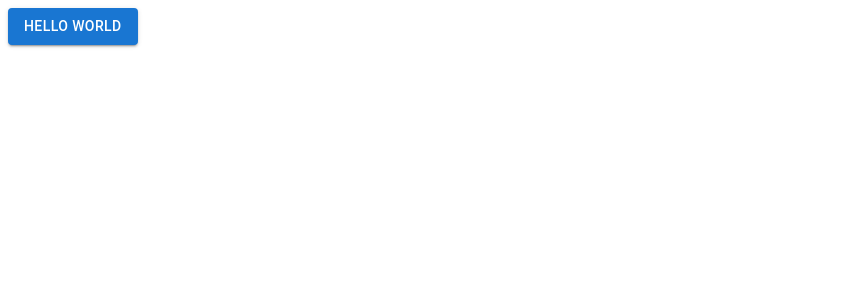
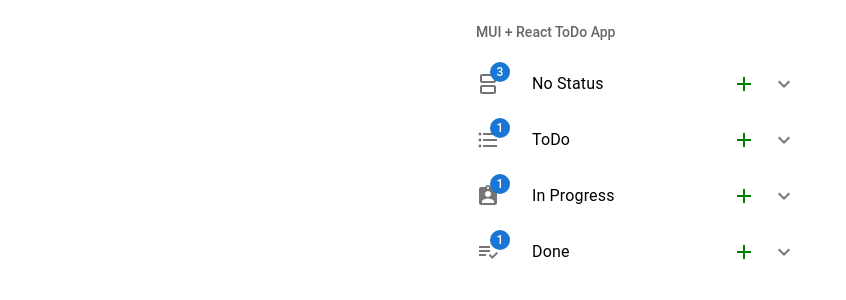
Before and after one commit to ryota-k0827/mui-react-todo-app, a React (Vite) app: page / in a window 1280 px wide. Shown: the top 300 px of the page, without its empty margins (0-846 px from the left). Built offline with nearby package versions, Linux system fonts and the light colour scheme.

Commit message:
feature: 6割完成

```diff
--- a/cspell.json
+++ b/cspell.json
@@ -12,6 +12,7 @@
     "githubusercontent",
     "mkdirp",
     "roboto",
+    "Splitscreen",
     "streetsidesoftware",
     "tsmerge",
     "Viewports",
--- a/package.json
+++ b/package.json
@@ -23,8 +23,12 @@
     "@fontsource/roboto": "^5.0.2",
     "@mui/icons-material": "^5.11.16",
     "@mui/material": "^5.13.1",
+    "localforage": "^1.10.0",
+    "match-sorter": "^6.3.1",
     "react": "^18.2.0",
-    "react-dom": "^18.2.0"
+    "react-dom": "^18.2.0",
+    "react-router-dom": "^6.11.2",
+    "sort-by": "^1.2.0"
   },
   "devDependencies": {
     "@commitlint/cli": "^17.6.3",
--- a/src/App.tsx
+++ b/src/App.tsx
@@ -1,3 +1,3 @@
-import Button from '@mui/material/Button'
+import { Router } from '~/router/Router'
 
-export const App = () => <Button variant="contained">Hello World</Button>
+export const App = () => <Router />
--- /dev/null
+++ b/src/components/molecules/NestedListItem/index.tsx
@@ -0,0 +1,42 @@
+import { ExpandLess, ExpandMore } from '@mui/icons-material'
+import AddIcon from '@mui/icons-material/Add'
+import { Badge, Collapse, IconButton, ListItem, ListItemIcon, ListItemText } from '@mui/material'
+import { ReactNode, useState } from 'react'
+
+interface NestedListItemProps {
+  primary: string
+  icon: ReactNode
+  count: number
+  handleClickAdd: () => void
+  children: ReactNode
+}
+
+export const NestedListItem = ({ primary, icon, count, handleClickAdd, children }: NestedListItemProps) => {
+  const [open, setOpen] = useState(false)
+
+  const handleClick = () => {
+    setOpen(!open)
+  }
+
+  return (
+    <>
+      <ListItem>
+        <ListItemIcon>
+          <Badge badgeContent={count} color="primary">
+            {icon}
+          </Badge>
+        </ListItemIcon>
+        <ListItemText primary={primary} />
+        <IconButton onClick={handleClickAdd} aria-label="add">
+          <AddIcon sx={{ color: 'green' }} />
+        </IconButton>
+        <IconButton onClick={handleClick} aria-label="expand">
+          {open ? <ExpandLess /> : <ExpandMore />}
+        </IconButton>
+      </ListItem>
+      <Collapse in={open} timeout="auto" unmountOnExit>
+        {children}
+      </Collapse>
+    </>
+  )
+}
--- /dev/null
+++ b/src/components/molecules/PrimaryListItem/index.tsx
@@ -0,0 +1,57 @@
+import AssignmentIcon from '@mui/icons-material/Assignment'
+import DeleteForeverIcon from '@mui/icons-material/DeleteForever'
+import ModeEditIcon from '@mui/icons-material/ModeEdit'
+import SaveIcon from '@mui/icons-material/Save'
+import { IconButton, List, ListItem, ListItemIcon, ListItemText, TextField } from '@mui/material'
+import { useState } from 'react'
+
+interface PrimaryListItemProps {
+  primary: string
+  handleClickSave: (primary: string) => void
+  handleClickDelete: () => void
+}
+
+export const PrimaryListItem = ({ primary, handleClickSave, handleClickDelete }: PrimaryListItemProps) => {
+  const [edit, setEdit] = useState(false)
+  const [editPrimary, setEditPrimary] = useState(primary)
+
+  const onClickSave = () => {
+    handleClickSave(editPrimary)
+    setEdit(false)
+  }
+
+  return (
+    <List component="div" disablePadding>
+      <ListItem sx={{ pl: 4 }}>
+        <ListItemIcon>
+          <AssignmentIcon />
+        </ListItemIcon>
+        {edit === true ? (
+          <>
+            <TextField
+              id="standard-basic"
+              label="Name"
+              variant="standard"
+              size="small"
+              value={editPrimary}
+              onChange={(e) => setEditPrimary(e.target.value)}
+            />
+            <IconButton aria-label="save" size="small" onClick={onClickSave} sx={{ marginLeft: 'auto' }}>
+              <SaveIcon />
+            </IconButton>
+          </>
+        ) : (
+          <>
+            <ListItemText primary={primary} />
+            <IconButton aria-label="edit" size="small" onClick={() => setEdit(true)}>
+              <ModeEditIcon />
+            </IconButton>
+          </>
+        )}
+        <IconButton aria-label="delete" size="small" onClick={handleClickDelete}>
+          <DeleteForeverIcon sx={{ color: 'red' }} />
+        </IconButton>
+      </ListItem>
+    </List>
+  )
+}
--- /dev/null
+++ b/src/components/organisms/PrimaryList/index.tsx
@@ -0,0 +1,128 @@
+import AssignmentIndIcon from '@mui/icons-material/AssignmentInd'
+import FormatListBulletedIcon from '@mui/icons-material/FormatListBulleted'
+import PlaylistAddCheckIcon from '@mui/icons-material/PlaylistAddCheck'
+import SplitscreenIcon from '@mui/icons-material/Splitscreen'
+import List from '@mui/material/List'
+import ListSubheader from '@mui/material/ListSubheader'
+import { useState } from 'react'
+
+import { NestedListItem } from '~/components/molecules/NestedListItem'
+import { PrimaryListItem } from '~/components/molecules/PrimaryListItem'
+
+export const PrimaryList = () => {
+  const [listItems, setListItems] = useState([
+    { id: 1, title: '未定義のタスク1', status: 'No Status' },
+    { id: 2, title: '未定義のタスク2', status: 'No Status' },
+    { id: 3, title: '未定義のタスク3', status: 'No Status' },
+    { id: 4, title: 'API定義書を作成する', status: 'ToDo' },
+    { id: 5, title: 'API定義書をレビューする', status: 'In Progress' },
+    { id: 6, title: 'API定義書を承認する', status: 'Done' },
+  ])
+
+  const handleClickAdd = (status: 'No Status' | 'ToDo' | 'In Progress' | 'Done') => {
+    const newId = listItems.length + 1
+    const newListItem = { id: newId, title: `未定義のタスク${newId}`, status }
+    setListItems([...listItems, newListItem])
+  }
+
+  const handleClickSave = (primary: string, id: number) => {
+    const newListItem = listItems.map((listItem) => {
+      if (listItem.id === id) {
+        return { ...listItem, title: primary }
+      }
+      return listItem
+    })
+    setListItems(newListItem)
+  }
+
+  const handleClickDelete = (id: number) => {
+    const newListItem = listItems.filter((listItem) => listItem.id !== id)
+    setListItems(newListItem)
+  }
+
+  return (
+    <List
+      sx={{ width: '100%', maxWidth: 360, bgcolor: 'background.paper', margin: '0 auto' }}
+      component="nav"
+      aria-labelledby="nested-list-subheader"
+      subheader={
+        <ListSubheader component="div" id="nested-list-subheader">
+          MUI + React ToDo App
+        </ListSubheader>
+      }
+    >
+      <NestedListItem
+        primary="No Status"
+        icon={<SplitscreenIcon />}
+        handleClickAdd={() => handleClickAdd('No Status')}
+        count={listItems.filter((listItem) => listItem.status === 'No Status').length}
+      >
+        {listItems.map(
+          (listItem) =>
+            listItem.status === 'No Status' && (
+              <PrimaryListItem
+                key={listItem.id}
+                primary={listItem.title}
+                handleClickSave={(primary) => handleClickSave(primary, listItem.id)}
+                handleClickDelete={() => handleClickDelete(listItem.id)}
+              />
+            )
+        )}
+      </NestedListItem>
+      <NestedListItem
+        primary="ToDo"
+        icon={<FormatListBulletedIcon />}
+        handleClickAdd={() => handleClickAdd('ToDo')}
+        count={listItems.filter((listItem) => listItem.status === 'ToDo').length}
+      >
+        {listItems.map(
+          (listItem) =>
+            listItem.status === 'ToDo' && (
+              <PrimaryListItem
+                key={listItem.id}
+                primary={listItem.title}
+                handleClickSave={(primary) => handleClickSave(primary, listItem.id)}
+                handleClickDelete={() => handleClickDelete(listItem.id)}
+              />
+            )
+        )}
+      </NestedListItem>
+      <NestedListItem
+        primary="In Progress"
+        icon={<AssignmentIndIcon />}
+        handleClickAdd={() => handleClickAdd('In Progress')}
+        count={listItems.filter((listItem) => listItem.status === 'In Progress').length}
+      >
+        {listItems.map(
+          (listItem) =>
+            listItem.status === 'In Progress' && (
+              <PrimaryListItem
+                key={listItem.id}
+                primary={listItem.title}
+                handleClickSave={(primary) => handleClickSave(primary, listItem.id)}
+                handleClickDelete={() => handleClickDelete(listItem.id)}
+              />
+            )
+        )}
+      </NestedListItem>
+      <NestedListItem
+        primary="Done"
+        icon={<PlaylistAddCheckIcon />}
+        handleClickAdd={() => handleClickAdd('Done')}
+        count={listItems.filter((listItem) => listItem.status === 'Done').length}
+      >
+        {listItems.map(
+          (listItem) =>
+            listItem.status === 'Done' && (
+              <PrimaryListItem
+                key={listItem.id}
+                primary={listItem.title}
+                handleClickSave={(primary) => handleClickSave(primary, listItem.id)}
+                handleClickDelete={() => handleClickDelete(listItem.id)}
+              />
+            )
+        )}
+      </NestedListItem>
+    </List>
+  )
+}
--- /dev/null
+++ b/src/components/pages/Errors/Page404/index.tsx
@@ -0,0 +1 @@
+export const Page404 = () => <h1>404 - Page Not Found</h1>
--- /dev/null
+++ b/src/components/pages/Home/index.tsx
@@ -0,0 +1,3 @@
+import { PrimaryList } from '~/components/organisms/PrimaryList'
+
+export const Home = () => <PrimaryList />
--- a/src/main.tsx
+++ b/src/main.tsx
@@ -1,10 +1,13 @@
 import React from 'react'
 import ReactDOM from 'react-dom/client'
+import { BrowserRouter } from 'react-router-dom'
 
 import { App } from '~/App'
 
 ReactDOM.createRoot(document.getElementById('root') as HTMLElement).render(
   <React.StrictMode>
-    <App />
+    <BrowserRouter>
+      <App />
+    </BrowserRouter>
   </React.StrictMode>
 )
--- /dev/null
+++ b/src/router/Router.tsx
@@ -0,0 +1,11 @@
+import { Route, Routes } from 'react-router-dom'
+
+import { Page404 } from '~/components/pages/Errors/Page404'
+import { Home } from '~/components/pages/Home'
+
+export const Router = () => (
+  <Routes>
+    <Route path="/" element={<Home />} />
+    <Route path="*" element={<Page404 />} />
+  </Routes>
+)
```
Also changed, not shown: 1 other file (tests, documents, lock files or other folders).
